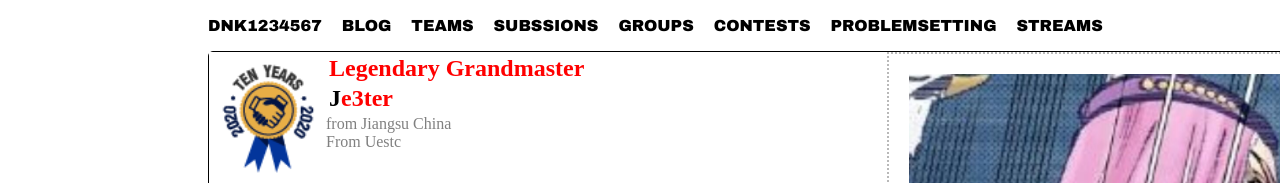
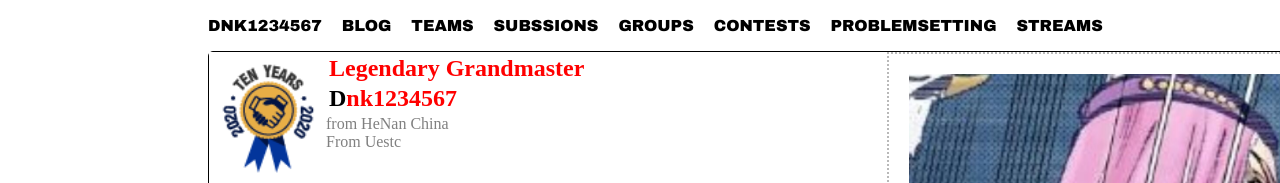
Before and after one commit to fattyray/fake-cf-home_p, a plain HTML site: page index.html in a window 1280 px wide. Shown: the part 171-354 px from the top of the page. Drawn offline with Linux system fonts and the light colour scheme.

Commit message:
Update index.html

```diff
--- a/index.html
+++ b/index.html
@@ -29,10 +29,10 @@
             <div class="block red">
                 Legendary Grandmaster</div>
             <div class="block red ft">
-                Je3ter</div>
+                Dnk1234567</div>
         </div>
         <div class="block ss">
-            <p>from Jiangsu China </p>
+            <p>from HeNan China </p>
             <p>From Uestc</p>
         </div>
         <div id="sss">
```
